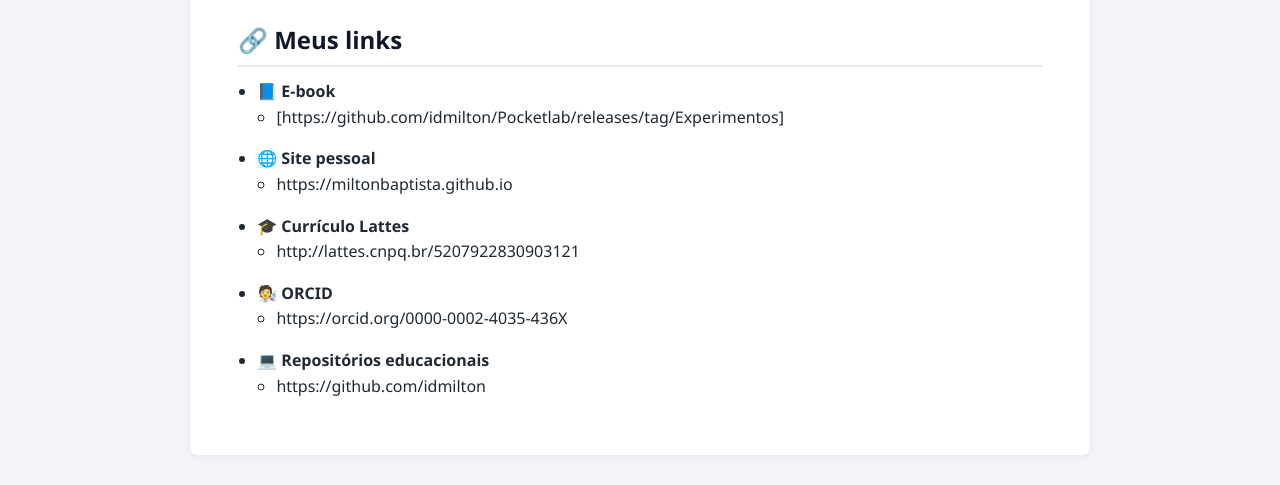
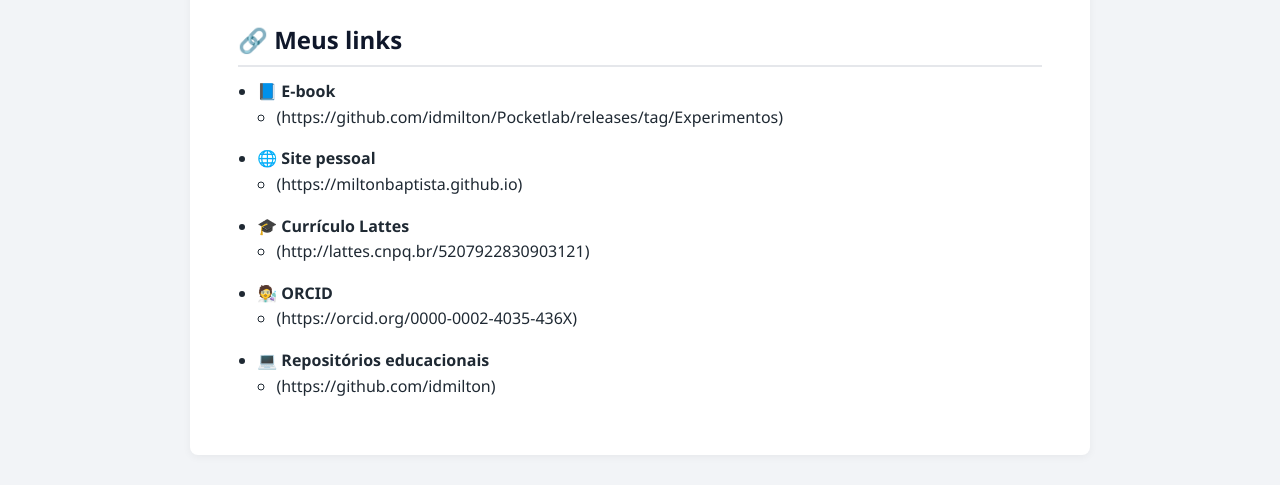
Before and after one commit to miltonbaptista/miltonbaptista.github.io, a Jekyll site: the page built from links.md, in a window 1280 px wide. Shown: the part 236-721 px from the top of the page. Built offline with Jekyll 4.4.1, drawn with Linux system fonts in a browser that asks for light colours.

```diff
--- a/links.md
+++ b/links.md
@@ -6,16 +6,16 @@ title: Links — Milton Baptista
 ## 🔗 Meus links
 
 - 📘 **E-book**
-  - [https://github.com/idmilton/Pocketlab/releases/tag/Experimentos]
+  - (https://github.com/idmilton/Pocketlab/releases/tag/Experimentos)
 
 - 🌐 **Site pessoal**
-  - https://miltonbaptista.github.io
+  - (https://miltonbaptista.github.io)
 
 - 🎓 **Currículo Lattes**
-  - http://lattes.cnpq.br/5207922830903121
+  - (http://lattes.cnpq.br/5207922830903121)
 
 - 🧑‍🔬 **ORCID**
-  - https://orcid.org/0000-0002-4035-436X
+  - (https://orcid.org/0000-0002-4035-436X)
 
 - 💻 **Repositórios educacionais**
-  - https://github.com/idmilton
+  - (https://github.com/idmilton)
```
